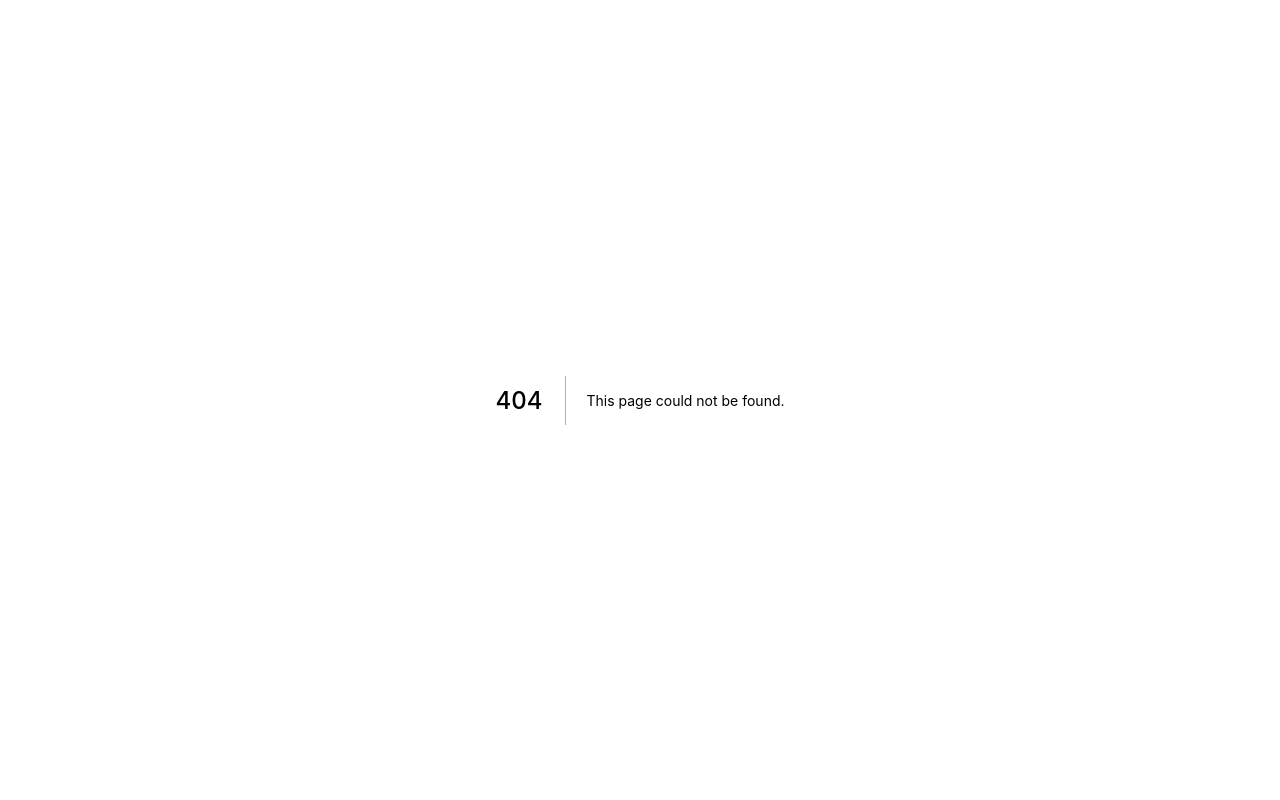
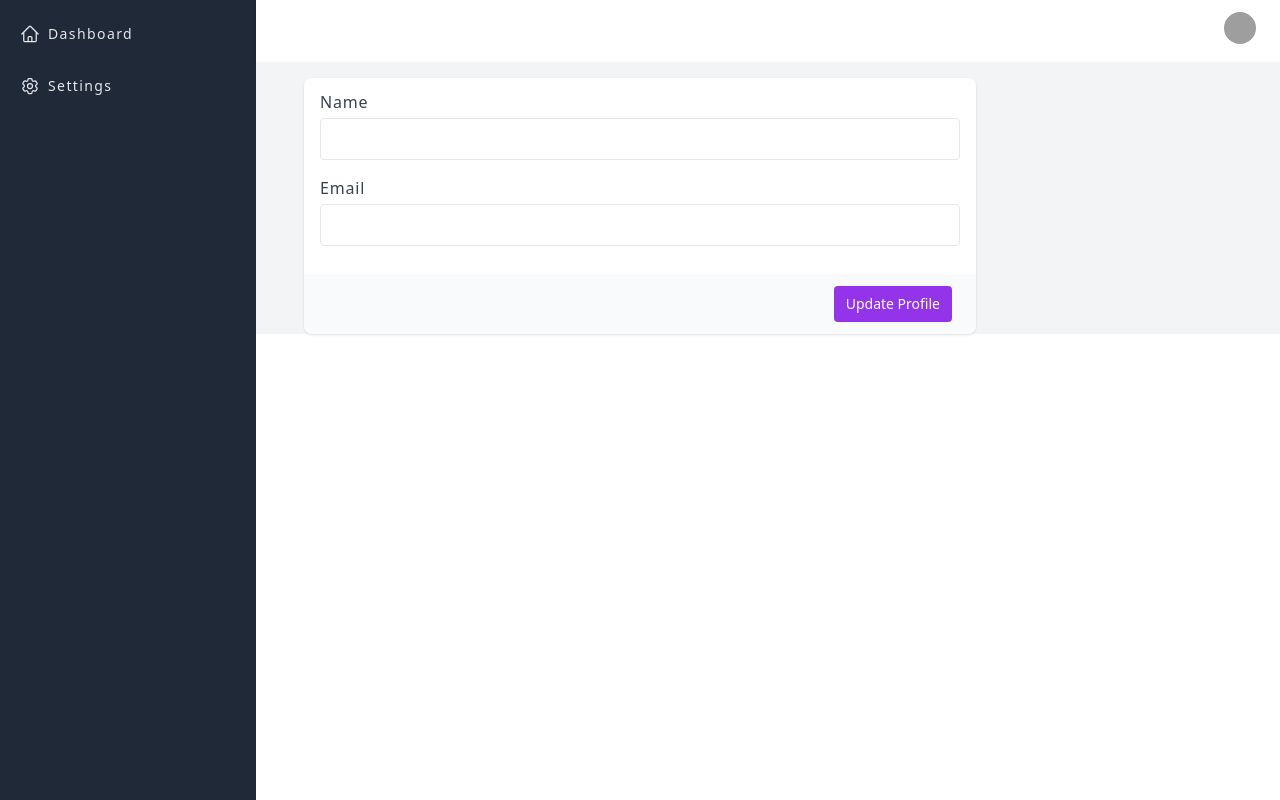
Before and after one commit to chetannn/next-starter-kit, a Next.js app: page /profile in a window 1280 px wide. Before the commit this address had no page. Built offline with nearby package versions, Linux system fonts and the light colour scheme; grey boxes are pictures that could not be loaded.

Commit message:
started working on profile page

```diff
--- a/components/Layout.tsx
+++ b/components/Layout.tsx
@@ -52,7 +52,7 @@ export default function Layout(props) {
           </Menu>
         </nav>
 
-        <main className='px-4 pt-4'>{props.children}</main>
+        <main className='px-4 pt-4 flex-1 bg-gray-100'>{props.children}</main>
       </div>
     </div>
   );
--- /dev/null
+++ b/pages/profile.tsx
@@ -0,0 +1,34 @@
+import type { NextPage } from 'next'
+import Input from '../components/Input'
+import Layout from '../components/Layout'
+
+const Profile: NextPage = () => {
+    return (
+        <Layout>
+            <div className="max-w-5xl w-full mx-auto px-8">
+
+                <form className="max-w-2xl rounded-lg shadow bg-white">
+                    <div className="px-4 py-3">
+                        <div className="mb-4">
+                            <label className="block text-gray-700 tracking-wider mb-1">Name</label>
+                            <Input className="px-3 py-2 w-full" />
+                        </div>
+                         <div className="mb-4">
+                            <label className="block text-gray-700 tracking-wider mb-1">Email</label>
+                            <Input className="px-3 py-2 w-full" />
+                        </div>
+                    </div>
+
+                    <footer className="rounded-b-lg px-6 py-3 bg-gray-50">
+                        <div className="flex items-center justify-end space-x-2">
+                            <button className="inline-flex items-center px-3 py-2 bg-purple-600 hover:bg-purple-600 rounded text-white text-sm">Update Profile</button>
+                        </div>
+                    </footer>
+                </form>
+            </div>
+
+        </Layout>
+    )
+}
+
+export default Profile
```
